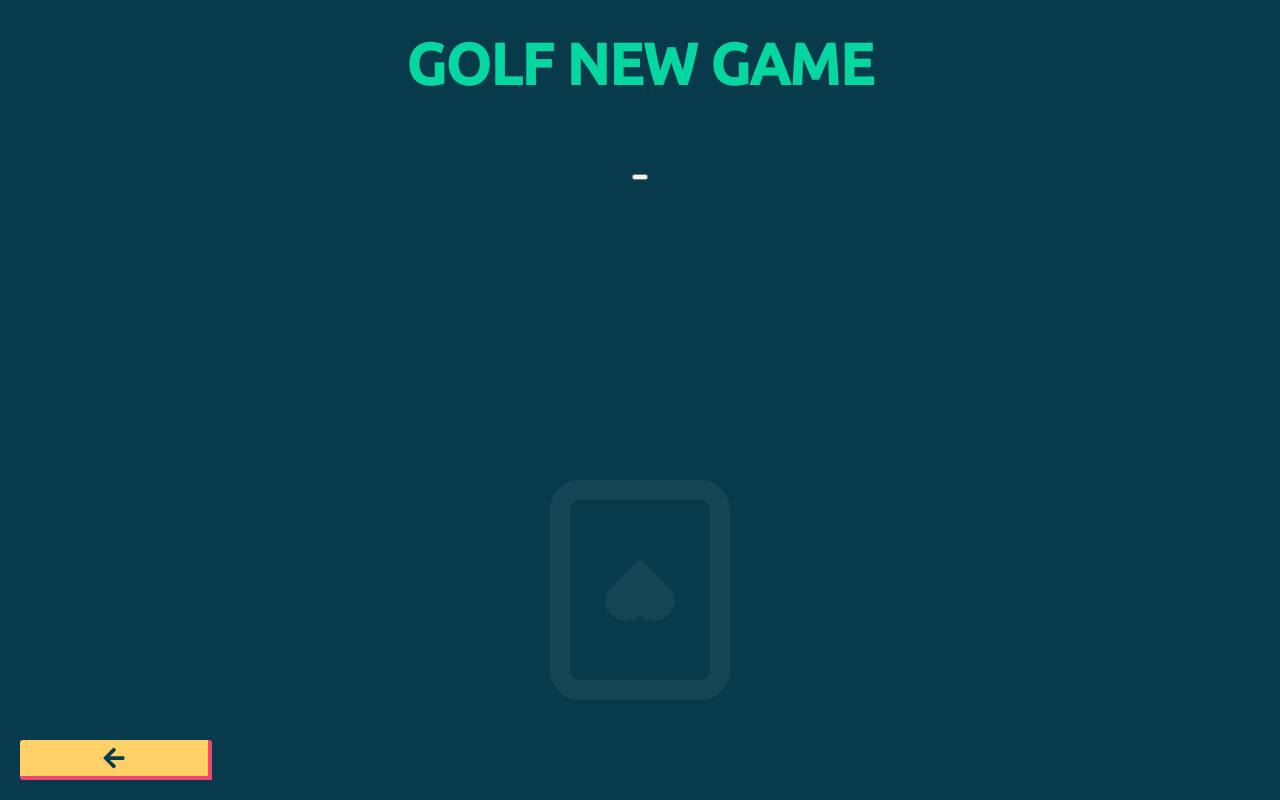
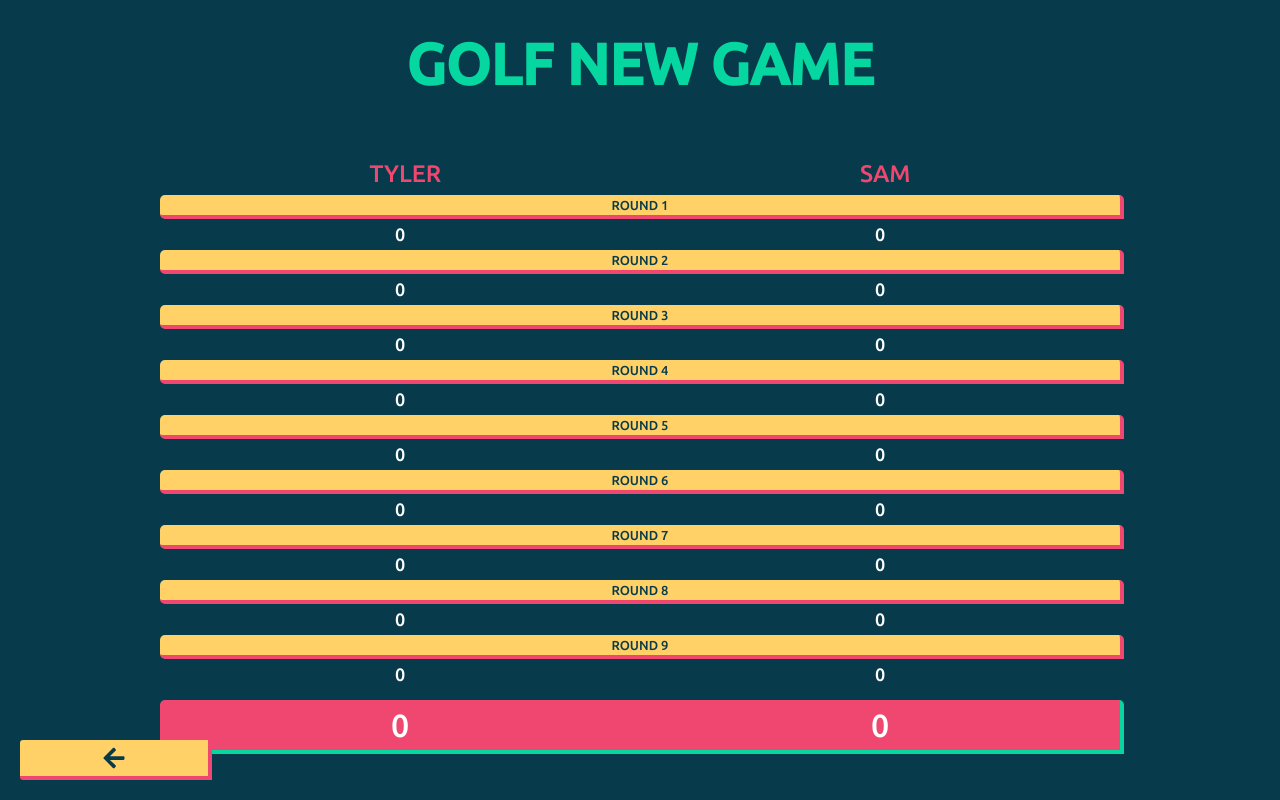
Before and after one commit to tylerpetersen02/my-app, a React (Create React App) app: page /golf/golf-new-game in a window 1280 px wide. Built offline with nearby package versions, Linux system fonts and the light colour scheme.

Commit message:
Scoreboard functioning

```diff
--- a/src/App.css
+++ b/src/App.css
@@ -60,7 +60,7 @@ h3 {
 .title-container-large {
   display: flex;
   justify-content: center;
-  min-height: 25vh;
+  min-height: 20vh;
   width: 100%;
 }
 
--- a/src/Components/icon-select.css
+++ b/src/Components/icon-select.css
@@ -6,3 +6,9 @@
   position: absolute;
   bottom: 0;
 }
+
+.button-icon-small {
+  font-size: x-large;
+  color: #fff;
+  margin-right: 10px;
+}
--- a/src/Components/main-button.tsx
+++ b/src/Components/main-button.tsx
@@ -1,12 +1,6 @@
 import React from "react";
 import "./main-button.css";
-
-import { GiFox } from "react-icons/gi";
-import { FaChessPawn } from "react-icons/fa";
-import { RiBugFill } from "react-icons/ri";
-import { GiSewingString } from "react-icons/gi";
-import { TbPuzzle2 } from "react-icons/tb";
-import { CgCardSpades } from "react-icons/cg";
+import IconSelect from "./icon-select";
 
 type MainAppButtonProps = {
   buttonText: String;
@@ -17,54 +11,10 @@ const MainButton = (props: MainAppButtonProps) => {
   const { buttonText, buttonBorder } = props;
   const borderColor =
     buttonBorder === "yellow" ? "main-button border-yellow" : "main-button";
-  let icon;
 
-  switch (buttonText) {
-    case "Golf":
-      icon = (
-        <CgCardSpades
-          style={{ fontSize: "x-large", color: "#fff", marginRight: "10px" }}
-        />
-      );
-      break;
-    case "Blokus":
-      icon = (
-        <TbPuzzle2
-          style={{ fontSize: "x-large", color: "#fff", marginRight: "10px" }}
-        />
-      );
-      break;
-    case "Patchwork":
-      icon = (
-        <GiSewingString
-          style={{ fontSize: "x-large", color: "#fff", marginRight: "10px" }}
-        />
-      );
-      break;
-    case "Hive":
-      icon = (
-        <RiBugFill
-          style={{ fontSize: "x-large", color: "#fff", marginRight: "10px" }}
-        />
-      );
-      break;
-    case "Fox In The Forest":
-      icon = (
-        <GiFox
-          style={{ fontSize: "x-large", color: "#fff", marginRight: "10px" }}
-        />
-      );
-      break;
-    case "Chess":
-      icon = (
-        <FaChessPawn
-          style={{ fontSize: "x-large", color: "#fff", marginRight: "10px" }}
-        />
-      );
-  }
   return (
     <button className={borderColor}>
-      {icon}
+      <IconSelect icon={buttonText} size={"small"} />
       {buttonText}
     </button>
   );
--- /dev/null
+++ b/src/Components/round-score.css
@@ -0,0 +1,29 @@
+.round-score-container {
+  display: flex;
+  flex-direction: column;
+  width: 100%;
+}
+
+.round-header {
+  display: flex;
+  justify-content: center;
+  align-items: center;
+  width: 100%;
+  height: 20px;
+  color: #073b4c;
+  background-color: #ffd166;
+  border-radius: 5px;
+  border-bottom: 4px solid #ef476f;
+  border-right: 4px solid #ef476f;
+  border-bottom-right-radius: 0px;
+  font-size: small;
+}
+
+.round-scores {
+  display: flex;
+  flex-direction: row;
+  justify-content: space-around;
+  color: white;
+  margin: 5px 0px;
+  font-size: large;
+}
--- /dev/null
+++ b/src/Components/round-score.tsx
@@ -0,0 +1,63 @@
+import React, { useState, useEffect } from "react";
+import "./../App.css";
+import "./round-score.css";
+import ScoreRoundModal from "./score-round-modal";
+
+type RoundScoreFunction = {
+  handleAddRoundScore: (player: string, score: number, round: number) => void;
+  round: number;
+};
+
+const RoundScore = (props: RoundScoreFunction) => {
+  const { handleAddRoundScore, round } = props;
+  const [modal, setModal] = useState<boolean>(false);
+  const [tylerRoundScore, setTylerRoundScore] = useState<number>(0);
+  const [samRoundScore, setSamRoundScore] = useState<number>(0);
+  const [currentPlayer, setCurrentPlayer] = useState<string>("");
+
+  const handleModal = (player: string) => {
+    setModal(!modal);
+    setCurrentPlayer(player);
+    console.log(currentPlayer);
+  };
+
+  const handleModalScoreChange = (score: number, round: number) => {
+    console.log(currentPlayer);
+    currentPlayer === "Tyler"
+      ? setTylerRoundScore(score)
+      : setSamRoundScore(score);
+    setModal(!modal);
+  };
+
+  useEffect(() => {
+    if (!currentPlayer) {
+      return;
+    }
+    const score = currentPlayer === "Tyler" ? tylerRoundScore : samRoundScore;
+    handleAddRoundScore(currentPlayer, score, round);
+  }, [tylerRoundScore, samRoundScore]);
+
+  return (
+    <>
+      <div className="round-score-container">
+        <div className="round-header">ROUND {round}</div>
+        <div className="round-scores">
+          <div
+            onClick={() => handleModal("Tyler")}
+            className="round-score-tyler"
+          >
+            {tylerRoundScore}
+          </div>
+          <div onClick={() => handleModal("Sam")} className="round-score-sam">
+            {samRoundScore}
+          </div>
+        </div>
+      </div>
+      {modal && (
+        <ScoreRoundModal round={round} handleModalScoreChange={handleModalScoreChange} />
+      )}
+    </>
+  );
+};
+
+export default RoundScore;
--- a/src/Components/score-round-modal.css
+++ b/src/Components/score-round-modal.css
@@ -1,7 +1,21 @@
 .score-round-modal-container {
-  height: 40vh;
-  width: 90%;
-  z-index: 10;
+  position: fixed;
+  top: 0;
+  right: 0;
+  bottom: 0;
+  left: 0;
+  z-index: 1000;
+  background-color: rgba(0, 0, 0, 0.75);
+  display: flex;
+}
+
+.score-round-modal {
+  display: flex;
+  flex-direction: column;
+  justify-content: center;
+  align-items: center;
+  width: 75%;
+  z-index: 10 !important;
   border: none;
   border-radius: 5px;
   background-color: white;
@@ -9,7 +23,16 @@
   animation-name: fadeInOpacity;
   animation-iteration-count: 1;
   animation-timing-function: ease-in-out;
-  animation-duration: .1s;
+  animation-duration: 0.1s;
+  position: absolute;
+  left: 50%;
+  top: 50%;
+  transform: translate(-50%, -50%);
+  background-color: #ffd166;
+  border-right: 6px solid #ef476f;
+  border-bottom: 6px solid #ef476f;
+  border-radius: 5px;
+  padding: 30px 0px;
 }
 
 @keyframes fadeInOpacity {
@@ -20,3 +43,46 @@
     opacity: 1;
   }
 }
+
+.modal-title {
+  margin: 10px;
+  font-size: 2em;
+  color: #073b4c;
+}
+
+.modal-input-box {
+  display: flex;
+  justify-content: center;
+  align-items: center;
+  text-align: center;
+  width: 60px;
+  height: 50px;
+  border: none;
+  background-color: rgba(255, 255, 255, 0.3);
+  border-radius: 5px;
+  font-size: xx-large;
+  font-weight: 600;
+  margin-bottom: 20px;
+  color: #073b4c;
+}
+
+input:focus::placeholder {
+  color: transparent;
+}
+
+input:focus {
+  outline: none;
+}
+
+.modal-submit-button {
+  height: 50px;
+  width: 50%;
+  border: none;
+  border-radius: 5px;
+  background-color: #06d6a0;
+  border-right: 4px solid #ef476f;
+  border-bottom: 4px solid #ef476f;
+  font-size: large;
+  font-weight: 600;
+  color: #fff;
+}
--- a/src/Components/score-round-modal.tsx
+++ b/src/Components/score-round-modal.tsx
@@ -1,19 +1,36 @@
-import React from "react";
+import React, { useState } from "react";
 import "./score-round-modal.css";
 
 type ScoreModalProps = {
-  handleScoreModal: () => void;
+  handleModalScoreChange: (score: number, round: number) => void;
+  round: number;
 };
 
 const ScoreRoundModal = (props: ScoreModalProps) => {
-  const { handleScoreModal } = props;
+  const { handleModalScoreChange, round } = props;
+  const [playerScore, setPlayerScore] = useState<number>(0);
+
+  const handleChangeScore = (e: React.FormEvent<HTMLInputElement>) => {
+    setPlayerScore(parseFloat(e.currentTarget.value));
+  };
   const closeModal = () => {
-    handleScoreModal();
+    handleModalScoreChange(playerScore, round);
   };
   return (
     <div className="score-round-modal-container">
-      <br></br>
-      <button onClick={closeModal}>Submit</button>
+      <div className="score-round-modal">
+        <span className="modal-title">Round {round} Score:</span>
+        <input
+          className="modal-input-box"
+          type="number"
+          placeholder="0"
+          value={playerScore}
+          onChange={(e) => handleChangeScore(e)}
+        />
+        <button className="modal-submit-button" onClick={closeModal}>
+          Submit
+        </button>
+      </div>
     </div>
   );
 };
--- /dev/null
+++ b/src/Components/scoreboard.css
@@ -0,0 +1,34 @@
+.scoreboard-container {
+  display: flex;
+  flex-direction: column;
+  justify-content: flex-start;
+  width: 75%;
+}
+
+.scoreboard-names {
+  display: flex;
+  flex-direction: row;
+  justify-content: space-around;
+  height: 30px;
+  color: #ef476f;
+  font-size: x-large;
+  margin-bottom: 5px;
+}
+
+.score-total {
+  display: flex;
+  flex-direction: row;
+  justify-content: space-around;
+  align-items: center;
+  height: 50px;
+  color: #fff;
+  font-size: xx-large;
+  margin-bottom: 5px;
+  background-color: #ef476f;
+  width: 100%;
+  margin: 10px 0px;
+  border-radius: 5px;
+  border-bottom: 4px solid #06d6a0;
+  border-right: 4px solid #06d6a0;
+  border-bottom-right-radius: 0px;
+}
--- /dev/null
+++ b/src/Components/scoreboard.tsx
@@ -0,0 +1,67 @@
+import React, { useState, useEffect } from "react";
+import "./../App.css";
+import "./scoreboard.css";
+import RoundScore from "./round-score";
+
+const Scoreboard = () => {
+  const [tylerRoundScores, setTylerRoundScores] = useState<number[]>([
+    0, 0, 0, 0, 0, 0, 0, 0, 0,
+  ]);
+  const [samRoundScores, setSamRoundScores] = useState<number[]>([
+    0, 0, 0, 0, 0, 0, 0, 0, 0,
+  ]);
+  const [tylerTotalGolfScore, setTylerTotalGolfScore] = useState<number>(0);
+  const [samTotalGolfScore, setSamTotalGolfScore] = useState<number>(0);
+
+  const handleAddRoundScore = (
+    player: string,
+    score: number,
+    round: number
+  ) => {
+    if (player === "Tyler") {
+      const tempArray = [...tylerRoundScores];
+      tempArray[round] = score;
+      setTylerRoundScores(tempArray);
+    } else {
+      const tempArray = [...samRoundScores];
+      tempArray[round] = score;
+      setSamRoundScores(tempArray);
+    }
+  };
+
+  const handlePlayerTotalScore = (playerScores: number[]) => {
+    return playerScores.reduce(
+      (previousValue, currentValue) => previousValue + currentValue,
+      0
+    );
+  };
+
+  useEffect(() => {
+    setTylerTotalGolfScore(handlePlayerTotalScore(tylerRoundScores));
+    setSamTotalGolfScore(handlePlayerTotalScore(samRoundScores));
+  }, [tylerRoundScores, samRoundScores]);
+
+  console.log(tylerRoundScores, samRoundScores);
+  return (
+    <div className="scoreboard-container">
+      <div className="scoreboard-names">
+        <span>TYLER</span> <span>SAM</span>
+      </div>
+      <RoundScore round={1} handleAddRoundScore={handleAddRoundScore} />
+      <RoundScore round={2} handleAddRoundScore={handleAddRoundScore} />
+      <RoundScore round={3} handleAddRoundScore={handleAddRoundScore} />
+      <RoundScore round={4} handleAddRoundScore={handleAddRoundScore} />
+      <RoundScore round={5} handleAddRoundScore={handleAddRoundScore} />
+      <RoundScore round={6} handleAddRoundScore={handleAddRoundScore} />
+      <RoundScore round={7} handleAddRoundScore={handleAddRoundScore} />
+      <RoundScore round={8} handleAddRoundScore={handleAddRoundScore} />
+      <RoundScore round={9} handleAddRoundScore={handleAddRoundScore} />
+      <div className="score-total">
+        <div className="total-score-tyler">{tylerTotalGolfScore}</div>
+        <div className="total-score-sam">{samTotalGolfScore}</div>
+      </div>
+    </div>
+  );
+};
+
+export default Scoreboard;
--- a/src/Pages/Golf/golf-new-game.tsx
+++ b/src/Pages/Golf/golf-new-game.tsx
@@ -3,28 +3,16 @@ import "./../../App.css";
 import "./golf.css";
 import BackButton from "../../Components/back-button";
 import IconSelect from "../../Components/icon-select";
-import ScoreRoundModal from "../../Components/score-round-modal";
+import Scoreboard from "../../Components/scoreboard";
 
 const GolfNewGame = () => {
-  const [openScoreModal, setOpenScoreModal] = useState<Boolean>(false);
-
-  const handleScoreModal = () => {
-    setOpenScoreModal(!openScoreModal);
-  };
   return (
     <div className="App-container">
-      <div className="title-container">
+      <div className="title-container-large">
         <h1>GOLF NEW GAME</h1>
       </div>
       <div className="content-container">
-        <br></br>
-        <br></br>
-        <br></br>
-        <button onClick={() => handleScoreModal()} />
-        {openScoreModal && (
-          <ScoreRoundModal handleScoreModal={handleScoreModal} />
-        )}
-        <IconSelect icon={"Golf"} size={"large"} />
+        <Scoreboard />
       </div>
       <div className="footer">
         <BackButton />
```
